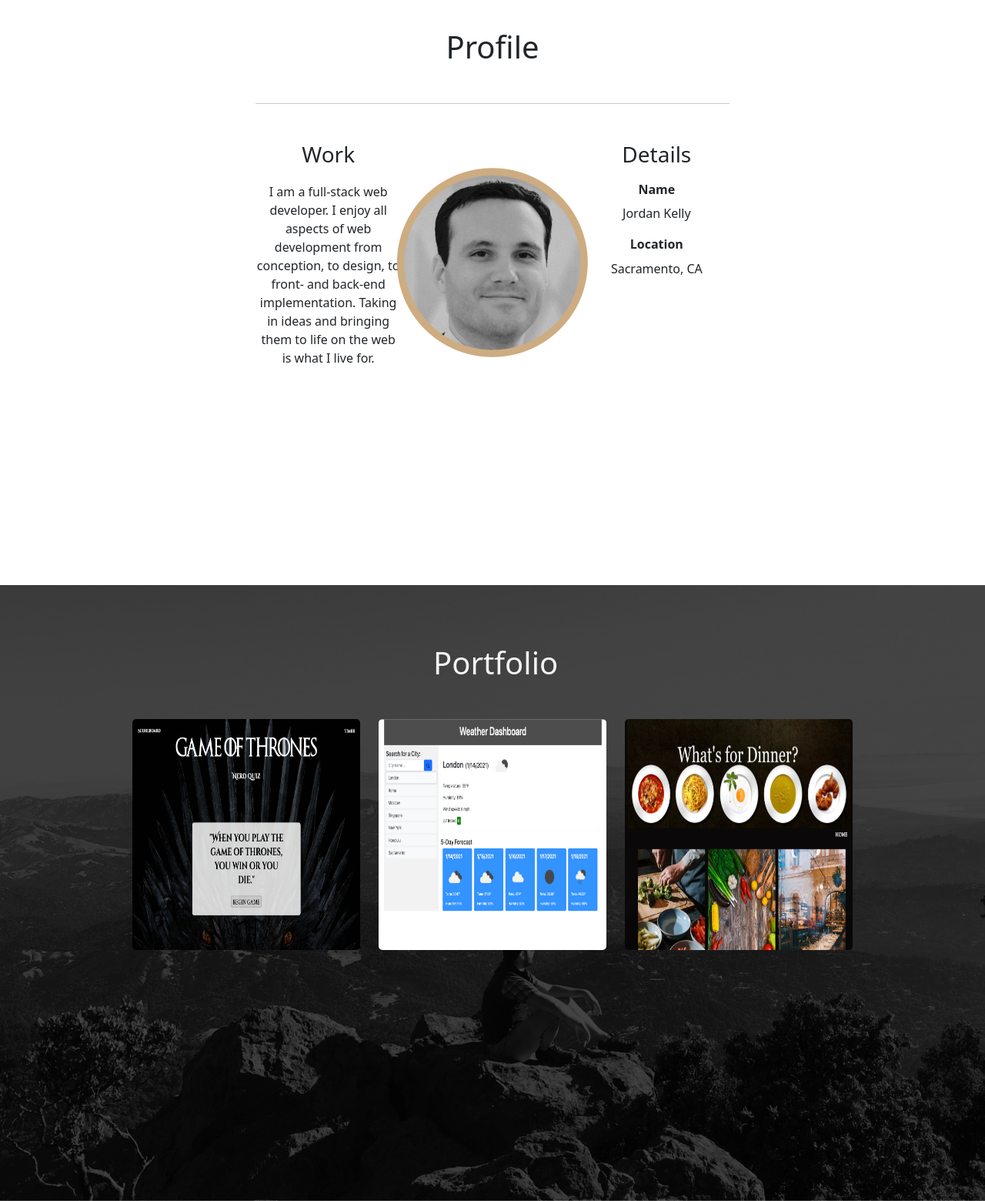
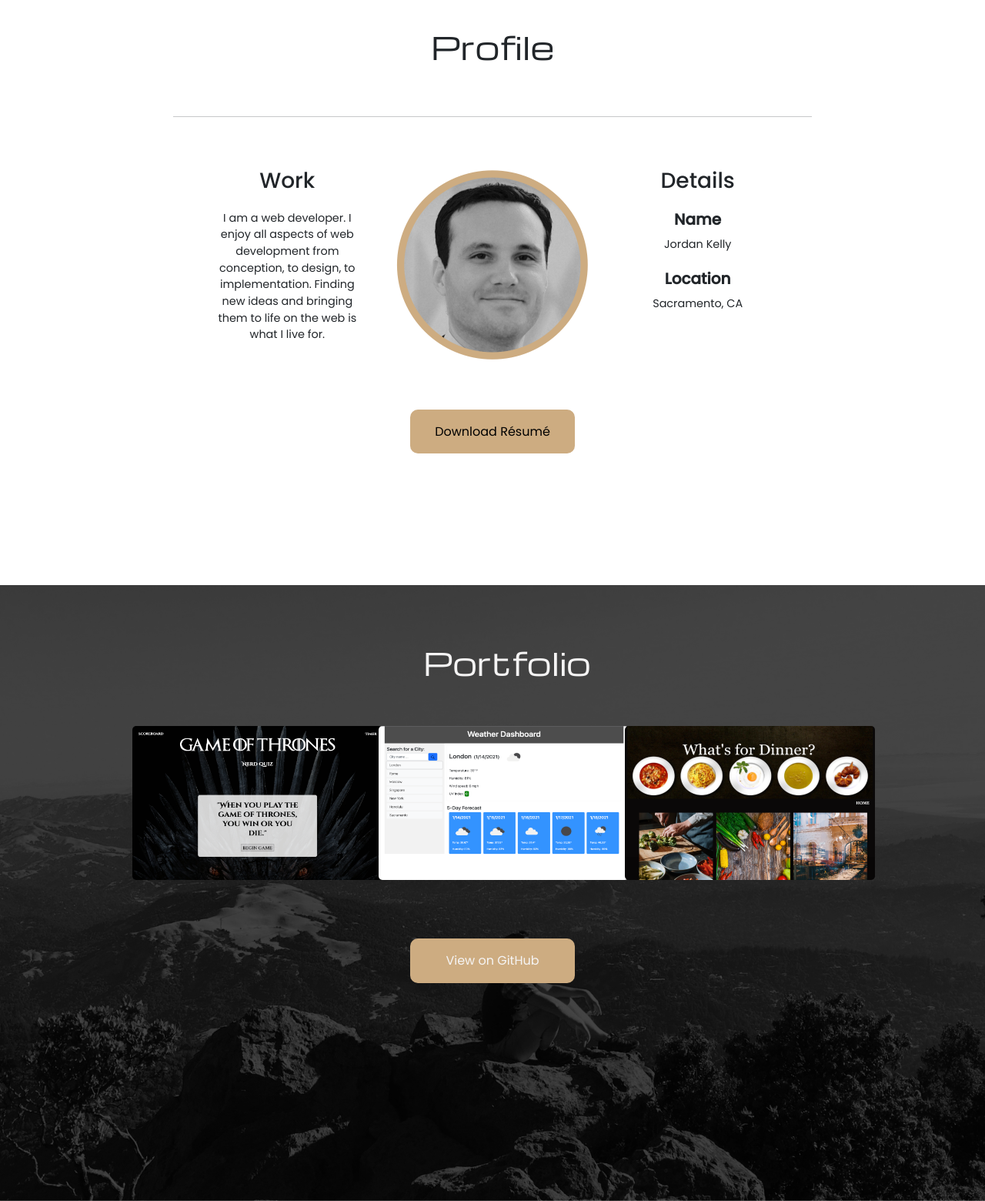
Before and after one commit to profjjk/Portfolio, a plain HTML site: page index.html in a window 1280 px wide. Shown: the part 840-2400 px from the top of the page at 77% size. Drawn offline with nearby package versions, Linux system fonts and the light colour scheme.

Commit message:
Add downloadable cv & fonts

```diff
--- a/assets/script.js
+++ b/assets/script.js
@@ -0,0 +1,4 @@
+///// EVENT LISTENERS /////
+$("#github-button").on("click", function() {
+    location.href = "https://github.com/profjjk";
+})
--- a/assets/style.css
+++ b/assets/style.css
@@ -13,12 +13,12 @@ header, #portfolio, #contact {
     background-size: cover;
 }
 
-/***** NAVBAR SECTION *****/
+/***** NAVBAR *****/
 nav {
     background: #cdac81;
     width: fit-content;
     margin-left: 2%;
-    border-radius: 3px;
+    border-radius: 10px;
 }
 nav ul li {
     height: 6em;
@@ -26,6 +26,7 @@ nav ul li {
     position: relative;
 }
 nav ul li a {
+    font-family: 'Poppins', sans-serif;
     color: #f5f4f4;
     position: absolute;
     top: 45%;
@@ -34,35 +35,68 @@ nav ul li a {
     transform: translate(-50%, -50%);
 }
 
+/* font-family: 'Cinzel Decorative', cursive;
+font-family: 'Michroma', sans-serif;
+font-family: 'Poppins', sans-serif; */
 
 /***** HEADER SECTION *****/
 header h1, h4 {
     color: #f5f4f4;
+    margin-bottom: 10%;
+}
+header h1 {
+    font-family: 'Cinzel Decorative', cursive;
+    font-size: 5rem;
+}
+header h4 {
+    font-family: 'Michroma', sans-serif;
 }
 #hero-title {
     top: 30%!important;
 }
+header hr {
+    color: #f5f4f4;
+}
 
 
 /***** PROFILE SECTION *****/
+#profile h3, h5, p, a {
+    font-family: 'Poppins', sans-serif;
+}
 #profile {
     padding-top: 6%;
 }
 #profile h1, hr {
+    font-family: 'Michroma', sans-serif;
     margin-bottom: 8%;
 }
 #profile h3 {
     margin-bottom: 10%;
     text-align: center;
 }
-#profile h6 {
+#profile h5 {
     margin-bottom: 5%;
     font-weight: 600;
     text-align: center;
 }
 #profile p {
+    font-size: 0.9rem;
     margin-bottom: 10%;
     text-align: center;
+}
+#profile .col-3 {
+    padding: 0 3.5em;
+}
+#resume {
+    text-align: center;
+    padding: 1em 0.25em;
+    background: #cdac81;
+    border-radius: 10px;
+    margin-top: 5%;
+}
+#profile a {
+    text-decoration: none;
+    color: black;
 }
 
 /***** PORTFOLIO SECTION *****/
@@ -70,6 +104,7 @@ header h1, h4 {
     padding-top: 6%;
 }
 #portfolio h1 {
+    font-family: 'Michroma', sans-serif;
     color: #f5f4f4;
     margin-bottom: 8%;
 }
@@ -79,9 +114,20 @@ header h1, h4 {
     border-width: 5px;
 }
 #portfolio img {
-    height: 300px;
-    width: 450px;
+    height: 200px;
+    width: 325px;
     border-radius: 5px;
+    min-width: 325px;
+}
+#github-button {
+    font-family: 'Poppins', sans-serif;
+    background: #cdac81;
+    color: #f5f4f4;
+    margin-top: 6%;
+    font-size: 16px;
+    text-align: center;
+    padding: 1em 0;
+    border-radius: 10px;
 }
 
 /***** SKILLS SECTION *****/
--- a/index.html
+++ b/index.html
@@ -7,6 +7,9 @@
     <link href="https://cdn.jsdelivr.net/npm/bootstrap@5.0.0-beta1/dist/css/bootstrap.min.css" rel="stylesheet" integrity="sha384-giJF6kkoqNQ00vy+HMDP7azOuL0xtbfIcaT9wjKHr8RbDVddVHyTfAAsrekwKmP1" crossorigin="anonymous">
     <!-- Custom Styles -->
     <link href="assets/style.css" rel="stylesheet">
+    <!-- Font Families -->
+    <link rel="preconnect" href="https://fonts.gstatic.com">
+    <link href="https://fonts.googleapis.com/css2?family=Cinzel+Decorative&family=Michroma&family=Poppins:wght@200;300;400;500&display=swap" rel="stylesheet">
 
     <title>Jordan Kelly | Web Developer</title>
 </head>
@@ -33,6 +36,7 @@
             <div class="col">
                 <div id="hero-title" class="position-absolute start-50 translate-middle">
                     <h1 class="text-center">Jordan Kelly</h1>
+                    <hr>
                     <h4 class="text-center">Web Developer</h4>
                 </div>
             </div>
@@ -41,32 +45,37 @@
 
     <section id="profile" class="container-fluid">
         <div class="row">
-            <div class="col-6 mx-auto">
+            <div class="col-8 mx-auto">
                 <h1 class="text-center mx-auto w-25">Profile</h1>
                 <hr>
             </div>
         </div>
         <div class="row justify-content-center">
-            <div class="col-2">
+            <div class="col-3">
                 <h3>Work</h3>
-                <p>I am a full-stack web developer. I enjoy all aspects of web development from conception, to design, to front- and back-end implementation. Taking in ideas and bringing them to life on the web is what I live for.</p>
+                <p>I am a web developer. I enjoy all aspects of web development from conception, to design, to implementation. Finding new ideas and bringing them to life on the web is what I live for.</p>
             </div>
             <div class="col-2">
                 <img class="position-relative start-50 top-50 translate-middle" src="assets/img/profile-headshot.png" height="250px" width="250px" alt="Profile Photo">
             </div>
-            <div class="col-2">
+            <div class="col-3">
                 <h3>Details</h3>
-                <h6>Name</h6>
+                <h5>Name</h5>
                 <p>Jordan Kelly</p>
-                <h6>Location</h6>
+                <h5>Location</h5>
                 <p>Sacramento, CA</p>
+            </div>
+        </div>
+        <div class="row justify-content-center">
+            <div id="resume" class="col-2">
+                <a href="assets/jordan-cv.pdf" download="jordan-kelly-cv">Download Résumé</a>
             </div>
         </div>
     </section>
 
     <section id="portfolio" class="container-fluid">
         <div class="row">
-            <div class="col-6 mx-auto">
+            <div class="col-7 mx-auto">
                 <h1 class="text-center mx-auto w-25">Portfolio</h1>
             </div>
         </div>
@@ -81,6 +90,9 @@
                 <a href="https://profjjk.github.io/Whats-For-Dinner/"><img class="img-fluid" src="assets/img/whats-for-dinner.png" alt="What's For Dinner?"></a>
             </div>
         </div>
+        <div class="row justify-content-center">
+            <button id="github-button" class="btn col-2">View on GitHub</button>
+        </div>
     </section>
 
     <section id="skills" class="container-fluid">
@@ -91,7 +103,7 @@
 
     </section>
 
-
+    <script src="https://code.jquery.com/jquery-3.5.1.min.js" integrity="sha256-9/aliU8dGd2tb6OSsuzixeV4y/faTqgFtohetphbbj0=" crossorigin="anonymous"></script>
     <script src="https://cdn.jsdelivr.net/npm/bootstrap@5.0.0-beta1/dist/js/bootstrap.bundle.min.js" integrity="sha384-ygbV9kiqUc6oa4msXn9868pTtWMgiQaeYH7/t7LECLbyPA2x65Kgf80OJFdroafW" crossorigin="anonymous"></script>
     <script src="assets/script.js"></script>
 </body>
```
Also changed, not shown: assets/img/envelope-fill.svg (added), assets/img/telephone-fill.svg (added), assets/img/window.svg (added), 4 other files.
